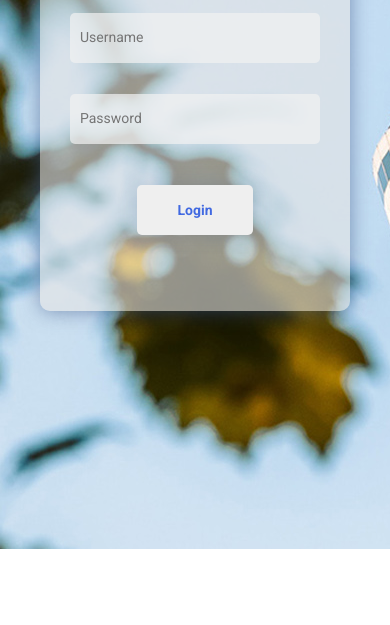
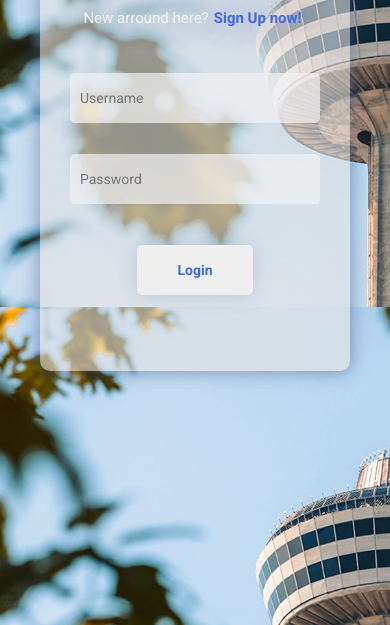
Before and after one commit to rhuanzzin/Login, a plain HTML site: page Index.html in a window 390 px wide. Shown: the part 219-844 px from the top of the page. Drawn offline with Linux system fonts and the light colour scheme.

Commit message:
1.0 dnv
responsividade para tablets aplicada

```diff
--- a/src/style.css
+++ /dev/null
@@ -1,16 +0,0 @@
-*{
-    text-decoration:none ;
-    transition: 0.4s;
-    margin:0 auto;
-}
-
-.container{
-    background-color: lightblue;
-    height: 100%;
-    width: 100%;
-}
-
-.background-img{
-    height: 500px;
-    width: 100%;
-}
--- a/style.css
+++ b/style.css
@@ -157,6 +157,13 @@ input:focus{
     color:white;
 }
 
+@media screen and (max-width:780px){
+    .container{
+        background-size: 240%;
+        background-repeat: repeat-y;
+    }
+}
+
 @media screen and (max-width: 455px){
 
     *{
@@ -164,6 +171,7 @@ input:focus{
         box-shadow: none;
     }
     .main{
+        margin-top:80px;
         max-width: 250px;
         -webkit-backdrop-filter:none;
         backdrop-filter: none;
```
Also changed, not shown: 1 other file.
